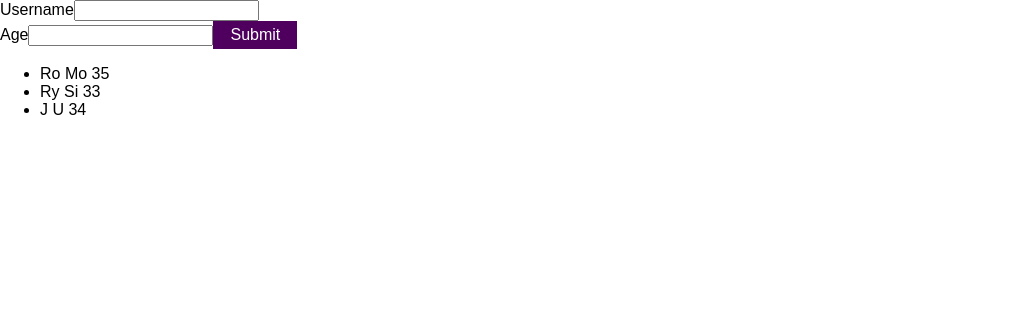
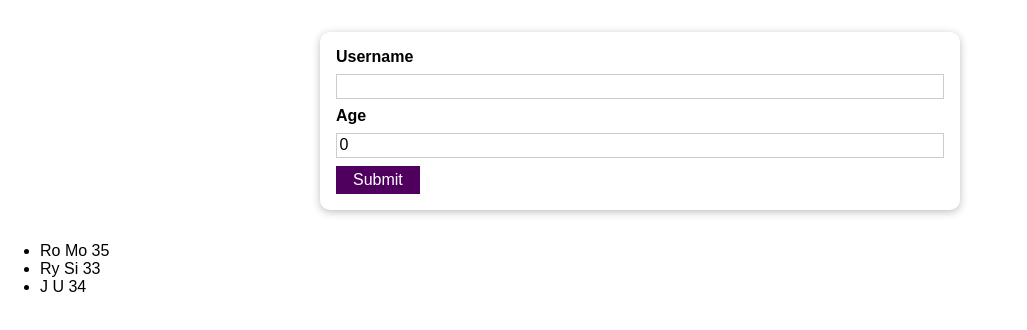
Before and after one commit to rmohanmd/user-list, a React (Create React App) app: page / in a window 1280 px wide. Shown: the top 330 px of the page, without its empty margins (0-1027 px from the left). Built offline with nearby package versions, Linux system fonts and the light colour scheme.

Commit message:
Wrapped input form in Card component and added styling

```diff
--- a/src/components/Input/Input.js
+++ b/src/components/Input/Input.js
@@ -1,6 +1,8 @@
 import React, { useState } from "react";
 import Modal from "../Modal/Modal";
+import Card from "../Utils/Card";
 import Button from "../Utils/Button";
+import styles from "./Input.module.css";
 
 const Input = (props) => {
   const [newName, setNewName] = useState("");
@@ -50,25 +52,27 @@
           modalClose={modalClose}
         />
       )}
+      <Card className={styles.input}>
         <form onSubmit={onSubmitHandler}>
           <label htmlFor="username">Username</label>
           <input
             id="username"
-          // value={newName}
             type="text"
+            value={newName}
             onChange={nameInputHandler}
-          minLength="1"
           />
           <br />
           <label htmlFor="age">Age</label>
           <input
             id="age"
-          // value={newAge}
+            value={newAge}
             type="number"
+            step="1"
             onChange={ageInputHandler}
           />
           <Button type="submit">Submit</Button>
         </form>
+      </Card>
     </section>
   );
 };
--- /dev/null
+++ b/src/components/Input/Input.module.css
@@ -0,0 +1,24 @@
+.input {
+  margin: 2rem auto;
+  padding: 1rem;
+  width: 90%;
+  max-width: 40rem;
+}
+
+.input label {
+  display: block;
+  font-weight: bold;
+  margin-bottom: 0.5rem;
+}
+.input input {
+  font: inherit;
+  width: 100%;
+  border: 1px solid #ccc;
+  padding: 0.15rem;
+  margin-bottom: 0.5rem;
+}
+
+.input input:focus {
+  outline: none;
+  border-color: #4f005f;
+}
```
Lines whose indentation alone changed are shown as unchanged.
